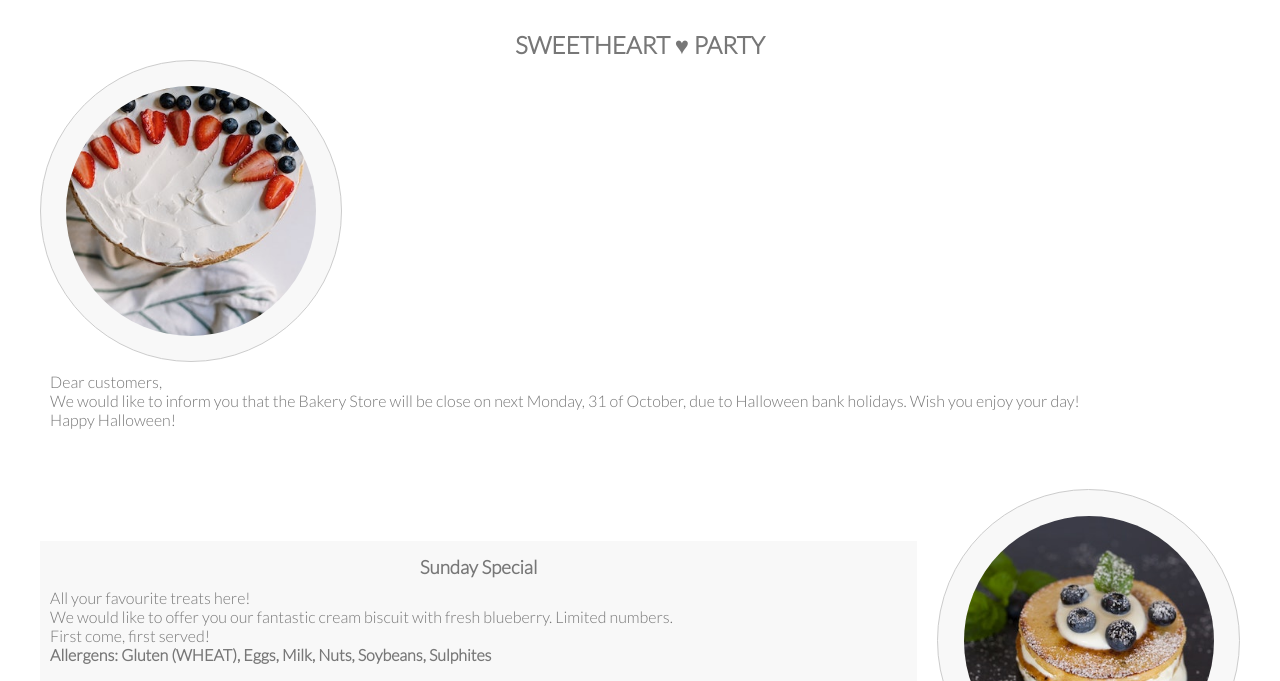
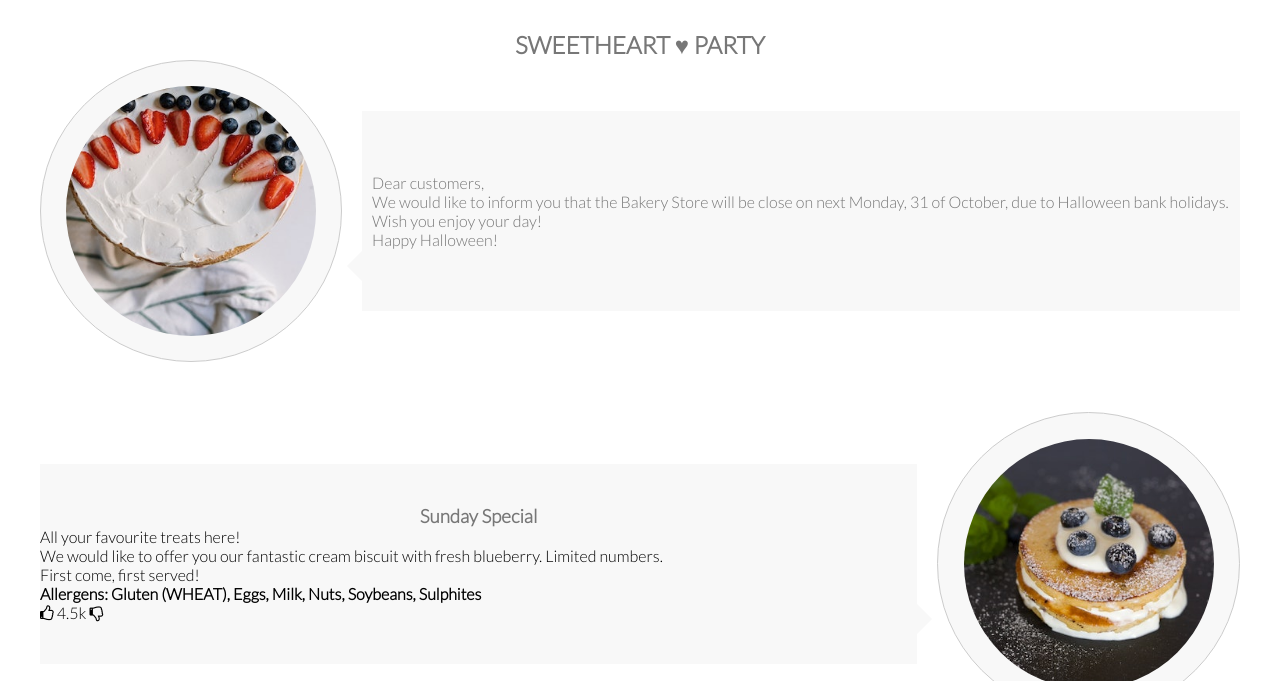
Before and after one commit to Code-Institute-Submissions/mabin9527-Bakery-Store, a plain HTML site: page index.html in a window 1280 px wide. Shown: the part 649-1330 px from the top of the page. Drawn offline with Linux system fonts and the light colour scheme.

Commit message:
Add css style to dashboard section

```diff
--- a/assets/css/style.css
+++ b/assets/css/style.css
@@ -200,46 +200,15 @@ input[type=radio]:nth-child(4):checked~div.img>ul>li:not(:nth-child(4)){
     bottom: 1.88rem;
     left: -1.879rem;
 }
-p {
+.words p {
     color:#777;
     margin: .63rem
 }
-.icon {
-    position: relative;
-    margin: .625rem 1.25rem;
-    width: 7.5rem;
-    height: 1.88rem;
-    border: 1px solid #ccc;
-    padding-left: .94rem;
-    border-radius: .94rem;
-}
-.icon span {
-    line-height: 1.88rem;
-    color: #777;
-}
-.icon span:nth-child(2) {
-    margin: 0 .31rem;
-    border-right: 1px solid #ccc;
-    padding-right: .625rem;
-}
-.icon span:nth-child(3) {
-    margin-left: .625rem;
-}
-/* Add comments to news */
 
-.icon::after {
-    content: "Comments (58)";
-    position: absolute;
-    top: -1px;
-    right: -8.75rem;
-    width: 7.5rem;
-    height: 1.88rem;
-    border: 1px solid #ccc;
-    text-align: center;
-    line-height: 1.88rem;
-    border-radius: 1.88rem;
-    color: #777;
-}
+
+
+
+
 /* Dashboard end */
 /* Daily special start */
 
--- a/index.html
+++ b/index.html
@@ -66,16 +66,18 @@
 
     <section class="dashboard w">
         <h2>SWEETHEART ♥ PARTY</h2>
+        <div class="news">
             <div class="circle">
                 <img src="assets/images/Dashboard1.jpg" alt="Fruit Cake">
             </div>
-        <div class="news">
+            <div class="words">
                 <p>
                     Dear customers,<br>
                     We would like to inform you that the Bakery Store will be close on next Monday, 31 of October,
                     due to Halloween bank holidays. Wish you enjoy your day!<br>
                     Happy Halloween!
                 </p>
+            </div>
         </div>
     </section>
     <!-- Dashboard end -->
```
Lines whose indentation alone changed are shown as unchanged.
